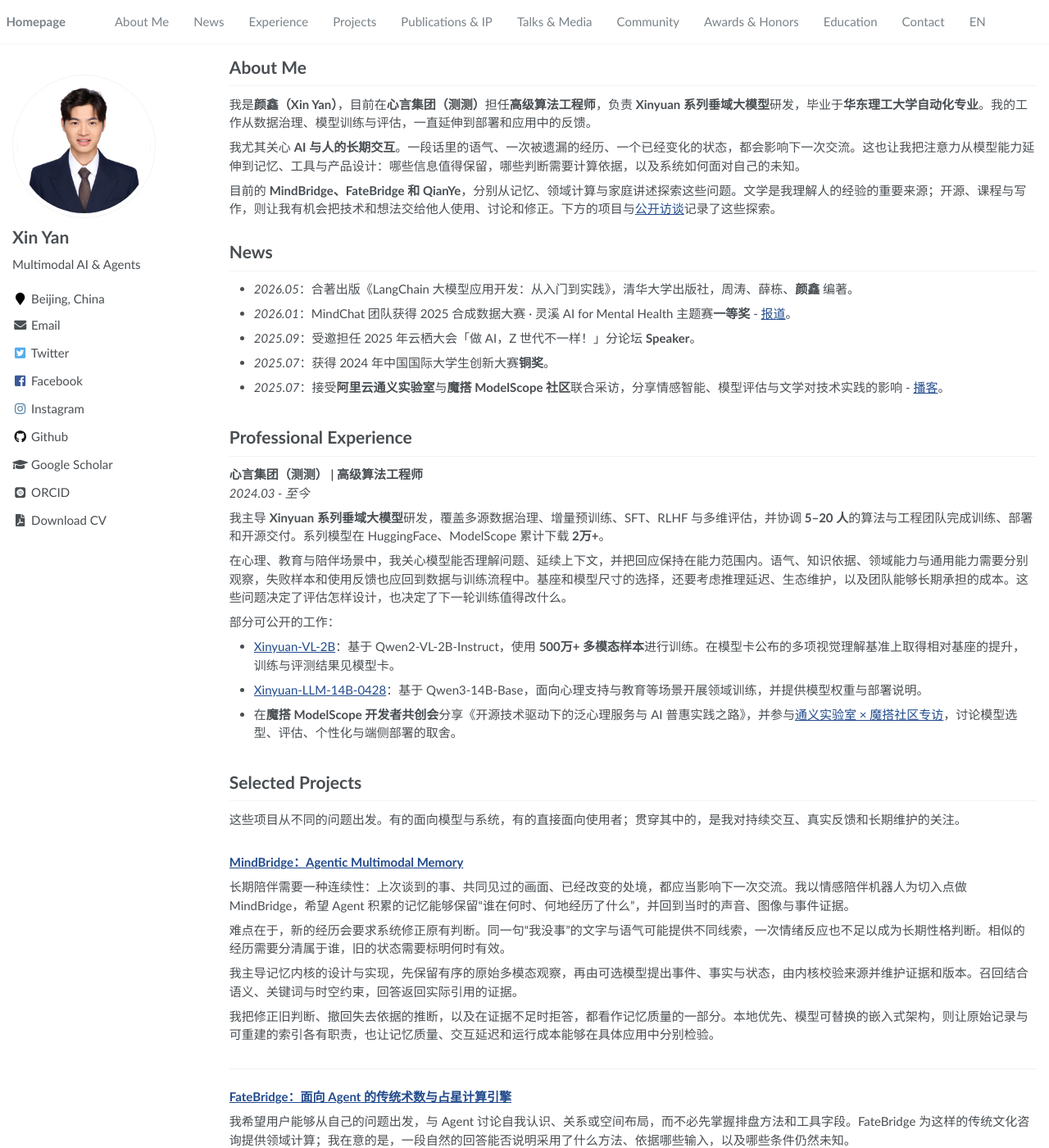
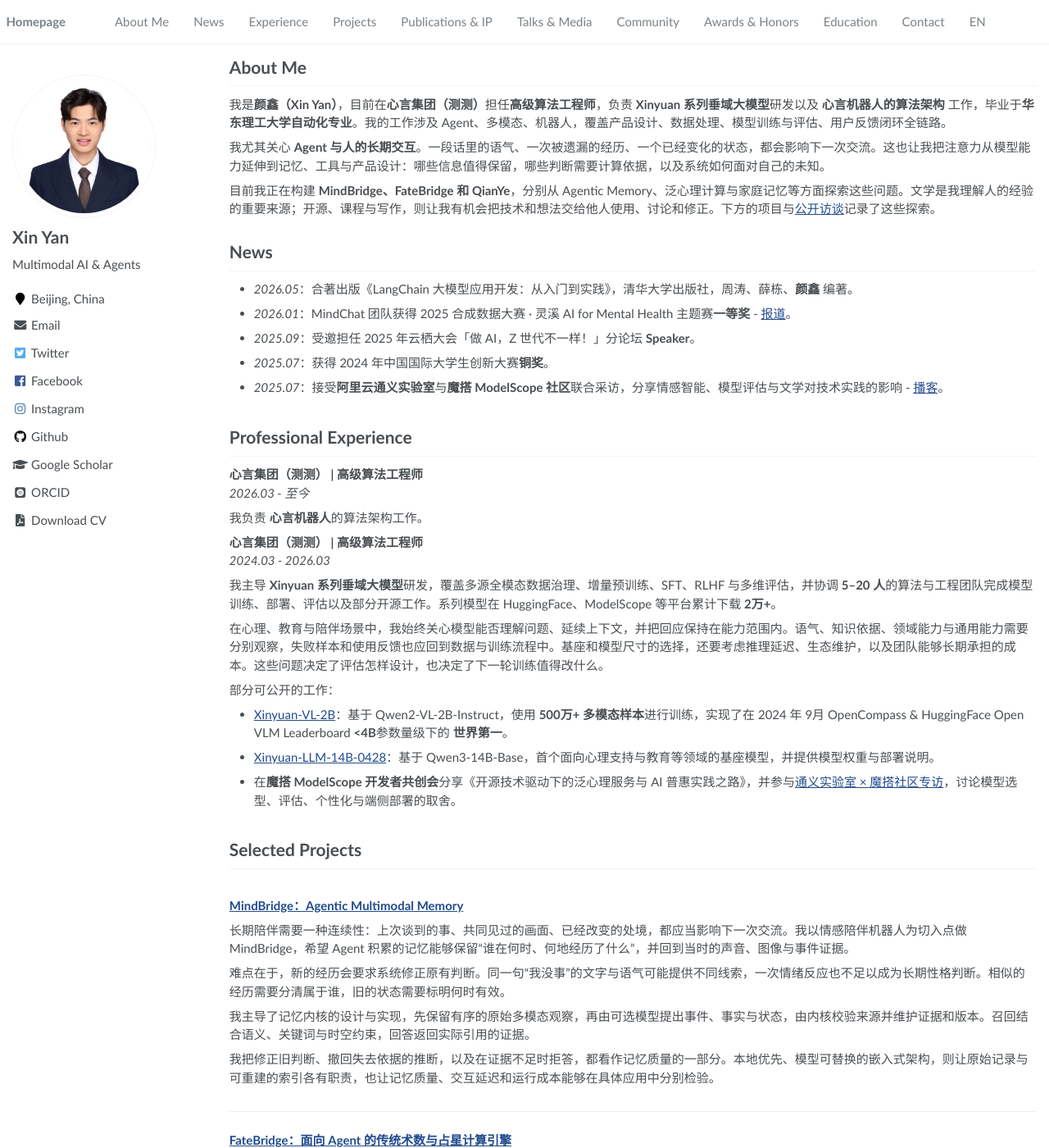
Before and after one commit to thomas-yanxin/thomas-yanxin.github.io, a Jekyll site: the page built from _pages/about.md, in a window 1280 px wide and 1400 px high. Shown: the whole window at 82% size. Built offline with Jekyll 4.4.1, drawn with Linux system fonts in a browser that asks for light colours; some web fonts are replaced.

Commit message:
Update homepage bio and professional experience

```diff
--- a/_pages/about.md
+++ b/_pages/about.md
@@ -1,7 +1,7 @@
 ---
 permalink: /
-title: "颜鑫 Xin Yan · 多模态智能与 Agent 系统"
-excerpt: "颜鑫（Xin Yan），心言集团高级算法工程师。实践涵盖多模态模型、Agent 记忆、领域工具与产品开发，包括 MindBridge、FateBridge 和 QianYe。"
+title: "颜鑫 Xin Yan"
+excerpt: "颜鑫（Xin Yan），心言集团高级算法工程师。实践涵盖多模态模型、Agentic 记忆、领域工具与产品开发等，包括 MindBridge、FateBridge 和 QianYe。"
 lang: zh-CN
 author_profile: true
 redirect_from:
@@ -18,11 +18,11 @@
 
 # About Me
 
-我是**颜鑫（Xin Yan）**，目前在**心言集团（测测）**担任**高级算法工程师**，负责 **Xinyuan 系列垂域大模型**研发，毕业于**华东理工大学自动化专业**。我的工作从数据治理、模型训练与评估，一直延伸到部署和应用中的反馈。
+我是**颜鑫（Xin Yan）**，目前在**心言集团（测测）**担任**高级算法工程师**，负责 **Xinyuan 系列垂域大模型**研发以及 **心言机器人的算法架构** 工作，毕业于**华东理工大学自动化专业**。我的工作涉及 Agent、多模态、机器人，覆盖产品设计、数据处理、模型训练与评估、用户反馈闭环全链路。
 
-我尤其关心 **AI 与人的长期交互**。一段话里的语气、一次被遗漏的经历、一个已经变化的状态，都会影响下一次交流。这也让我把注意力从模型能力延伸到记忆、工具与产品设计：哪些信息值得保留，哪些判断需要计算依据，以及系统如何面对自己的未知。
+我尤其关心 **Agent 与人的长期交互**。一段话里的语气、一次被遗漏的经历、一个已经变化的状态，都会影响下一次交流。这也让我把注意力从模型能力延伸到记忆、工具与产品设计：哪些信息值得保留，哪些判断需要计算依据，以及系统如何面对自己的未知。
 
-目前的 **MindBridge、FateBridge 和 QianYe**，分别从记忆、领域计算与家庭讲述探索这些问题。文学是我理解人的经验的重要来源；开源、课程与写作，则让我有机会把技术和想法交给他人使用、讨论和修正。下方的项目与[公开访谈](#talks-media)记录了这些探索。
+目前我正在构建 **MindBridge、FateBridge 和 QianYe**，分别从 Agentic Memory、泛心理计算与家庭记忆等方面探索这些问题。文学是我理解人的经验的重要来源；开源、课程与写作，则让我有机会把技术和想法交给他人使用、讨论和修正。下方的项目与[公开访谈](#talks-media)记录了这些探索。
 
 <span class='anchor' id='-news'></span>
 
@@ -40,24 +40,27 @@
 # Professional Experience
 
 **心言集团（测测） | 高级算法工程师**<br>
-*2024.03 - 至今*
+*2026.03 - 至今*
 
-我主导 **Xinyuan 系列垂域大模型**研发，覆盖多源数据治理、增量预训练、SFT、RLHF 与多维评估，并协调 **5–20 人**的算法与工程团队完成训练、部署和开源交付。系列模型在 HuggingFace、ModelScope 累计下载 **2万+**。
+我负责 **心言机器人**的算法架构工作。
 
-在心理、教育与陪伴场景中，我关心模型能否理解问题、延续上下文，并把回应保持在能力范围内。语气、知识依据、领域能力与通用能力需要分别观察，失败样本和使用反馈也应回到数据与训练流程中。基座和模型尺寸的选择，还要考虑推理延迟、生态维护，以及团队能够长期承担的成本。这些问题决定了评估怎样设计，也决定了下一轮训练值得改什么。
+**心言集团（测测） | 高级算法工程师**<br>
+*2024.03 - 2026.03*
+
+我主导 **Xinyuan 系列垂域大模型**研发，覆盖多源全模态数据治理、增量预训练、SFT、RLHF 与多维评估，并协调 **5–20 人**的算法与工程团队完成模型训练、部署、评估以及部分开源工作。系列模型在 HuggingFace、ModelScope 等平台累计下载 **2万+**。
+
+在心理、教育与陪伴场景中，我始终关心模型能否理解问题、延续上下文，并把回应保持在能力范围内。语气、知识依据、领域能力与通用能力需要分别观察，失败样本和使用反馈也应回到数据与训练流程中。基座和模型尺寸的选择，还要考虑推理延迟、生态维护，以及团队能够长期承担的成本。这些问题决定了评估怎样设计，也决定了下一轮训练值得改什么。
 
 部分可公开的工作：
 
-* [Xinyuan-VL-2B](https://huggingface.co/Cylingo/Xinyuan-VL-2B)：基于 Qwen2-VL-2B-Instruct，使用 **500万+ 多模态样本**进行训练。在模型卡公布的多项视觉理解基准上取得相对基座的提升，训练与评测结果见模型卡。
-* [Xinyuan-LLM-14B-0428](https://huggingface.co/Cylingo/Xinyuan-LLM-14B-0428)：基于 Qwen3-14B-Base，面向心理支持与教育等场景开展领域训练，并提供模型权重与部署说明。
+* [Xinyuan-VL-2B](https://huggingface.co/Cylingo/Xinyuan-VL-2B)：基于 Qwen2-VL-2B-Instruct，使用 **500万+ 多模态样本**进行训练，实现了在 2024 年 9月 OpenCompass & HuggingFace Open VLM Leaderboard **<4B**参数量级下的 **世界第一**。
+* [Xinyuan-LLM-14B-0428](https://huggingface.co/Cylingo/Xinyuan-LLM-14B-0428)：基于 Qwen3-14B-Base，首个面向心理支持与教育等领域的基座模型，并提供模型权重与部署说明。
 * 在**魔搭 ModelScope 开发者共创会**分享《开源技术驱动下的泛心理服务与 AI 普惠实践之路》，并参与[通义实验室 × 魔搭社区专访](https://mp.weixin.qq.com/s/a16sWs_QPtvoeY4J5eexTg)，讨论模型选型、评估、个性化与端侧部署的取舍。
 
 <span class='anchor' id='projects'></span>
 <span class='anchor' id='-projects'></span>
 
 # Selected Projects
-
-这些项目从不同的问题出发。有的面向模型与系统，有的直接面向使用者；贯穿其中的，是我对持续交互、真实反馈和长期维护的关注。
 
 <div class="project-entry" markdown="1">
 
@@ -67,7 +70,7 @@
 
 难点在于，新的经历会要求系统修正原有判断。同一句“我没事”的文字与语气可能提供不同线索，一次情绪反应也不足以成为长期性格判断。相似的经历需要分清属于谁，旧的状态需要标明何时有效。
 
-我主导记忆内核的设计与实现，先保留有序的原始多模态观察，再由可选模型提出事件、事实与状态，由内核校验来源并维护证据和版本。召回结合语义、关键词与时空约束，回答返回实际引用的证据。
+我主导了记忆内核的设计与实现，先保留有序的原始多模态观察，再由可选模型提出事件、事实与状态，由内核校验来源并维护证据和版本。召回结合语义、关键词与时空约束，回答返回实际引用的证据。
 
 我把修正旧判断、撤回失去依据的推断，以及在证据不足时拒答，都看作记忆质量的一部分。本地优先、模型可替换的嵌入式架构，则让原始记录与可重建的索引各有职责，也让记忆质量、交互延迟和运行成本能够在具体应用中分别检验。
 
```
